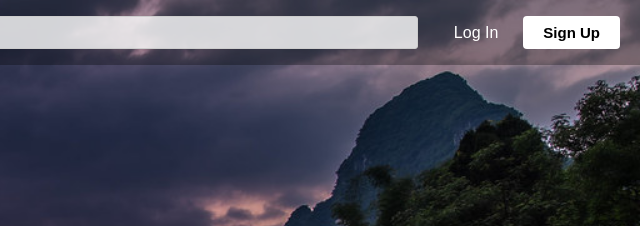
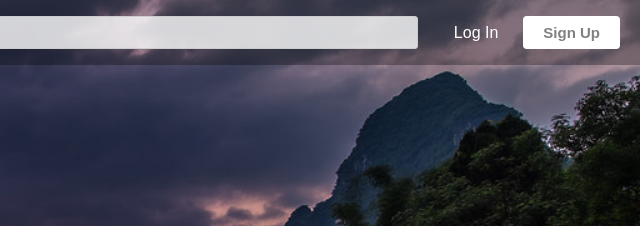
Before and after one commit to danielaebazan/flickr-pixel-perfect, a plain HTML site: page index.html in a window 1280 px wide. In both pictures the pointer is over the button "Sign Up". Shown: the top 226 px of the page, 640-1280 px from the left. Drawn offline with Linux system fonts and the light colour scheme.

Commit message:
Update style.css

```diff
--- a/style.css
+++ b/style.css
@@ -98,6 +98,11 @@ p {
     font-size: 20px;
 }
 
+button:hover {
+    color:gray;
+}
+
+
 footer {
     background-color: rgba(0, 0, 0, 0.9);
     display: flex;
```
